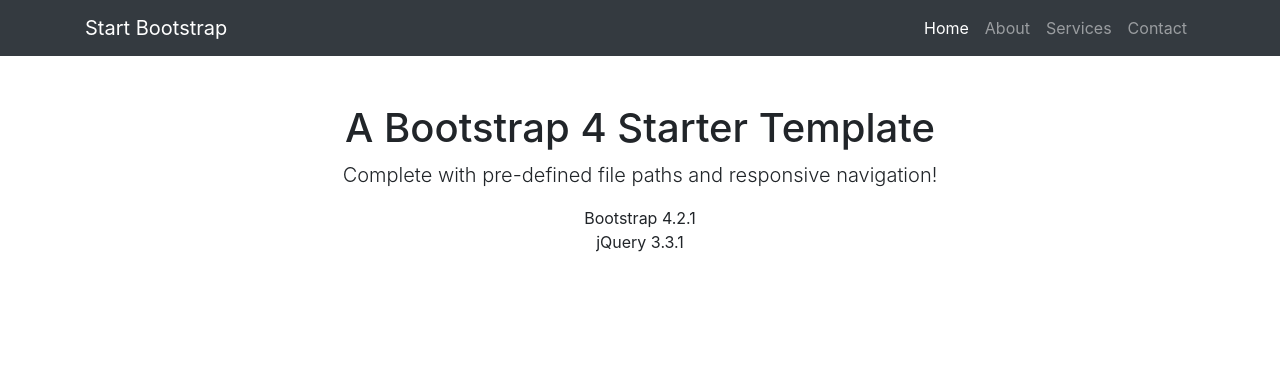
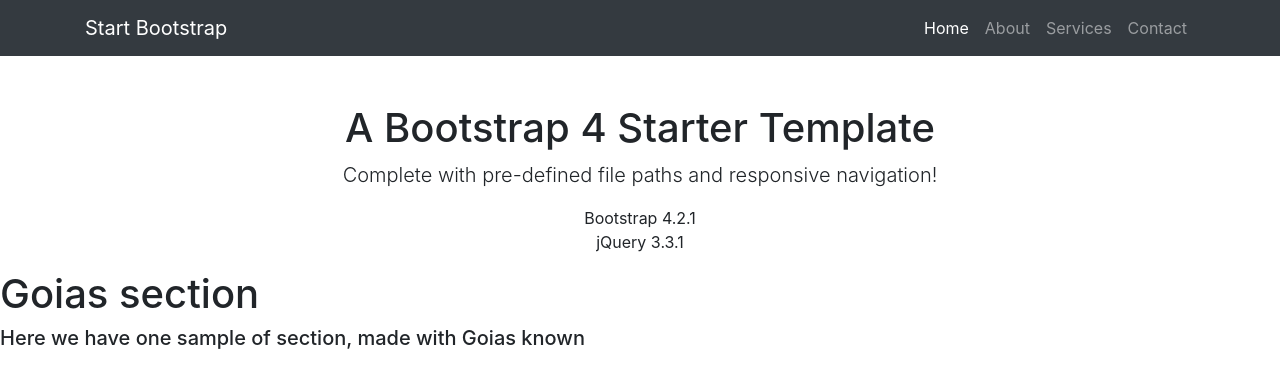
Before and after one commit to ipb-asi-dam/bootstrap-team-1, a plain HTML site: page index.html in a window 1280 px wide. Drawn offline with nearby package versions, Linux system fonts and the light colour scheme.

Commit message:
goias section

```diff
--- a/index.html
+++ b/index.html
@@ -32,7 +32,7 @@
             </a>
           </li>
           <li class="nav-item">
-            <a class="nav-link" href="#">About</a>
+            <a class="nav-link" href="./about.html">About</a>
           </li>
           <li class="nav-item">
             <a class="nav-link" href="#">Services</a>
@@ -59,6 +59,11 @@
     </div>
   </div>
 
+  <section>
+      <h1>Goias section</h1>
+      <h5>Here we have one sample of section, made with Goias known</h5>
+  </section>
+
   <!-- Bootstrap core JavaScript -->
   <script src="vendor/jquery/jquery.min.js"></script>
   <script src="vendor/bootstrap/js/bootstrap.bundle.min.js"></script>
```
